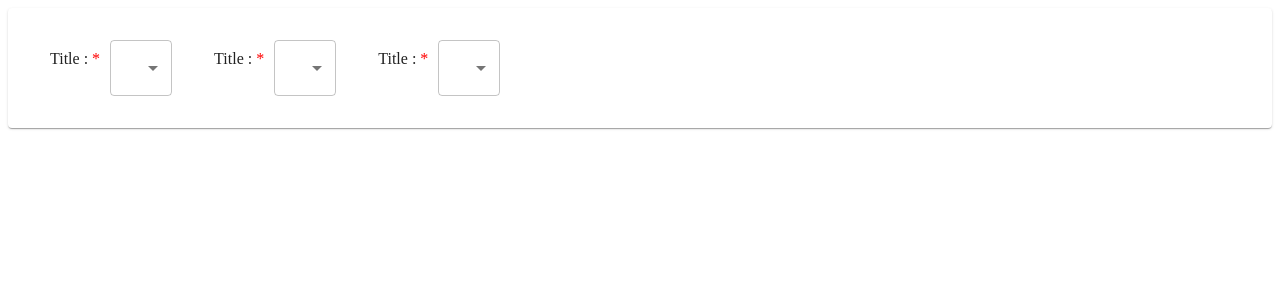
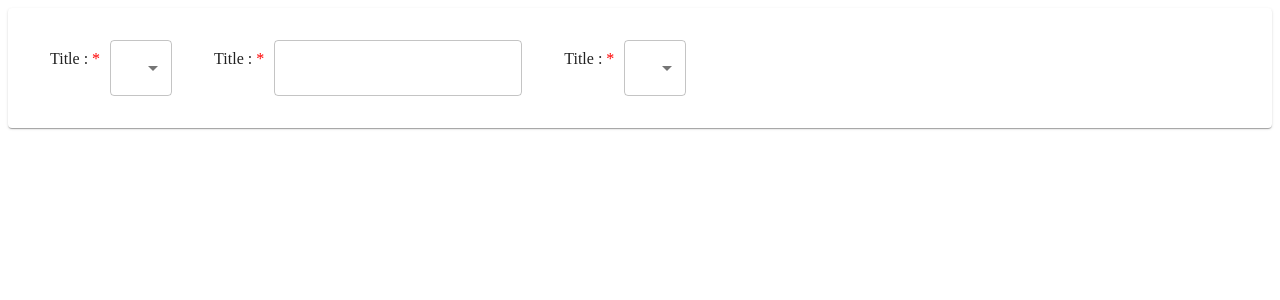
Before and after one commit to xzees/KPC, a React (Create React App) app: page / in a window 1280 px wide. Shown: the top 300 px of the page. Built offline with nearby package versions, Linux system fonts and the light colour scheme.

Commit message:
add input

```diff
--- a/src/components/Form/index.tsx
+++ b/src/components/Form/index.tsx
@@ -28,8 +28,7 @@ const Form = (props: any) => {
                 // value={"Mr"}
                 helperText={""}
                 error={false}
-                isSelect={true}
-                option={["Mr", "Ms"]}
+                isSelect={false}
               />
               <Input
                 label={"Title"}
```
